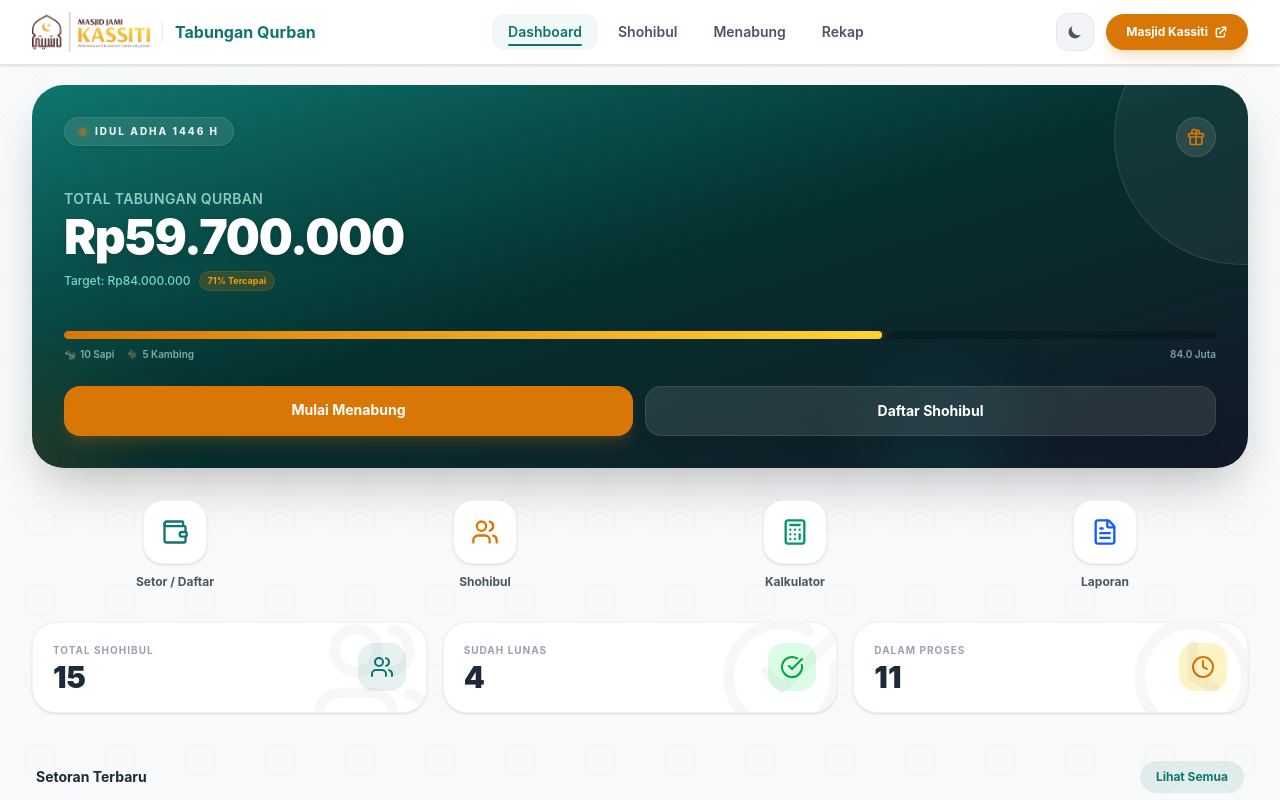
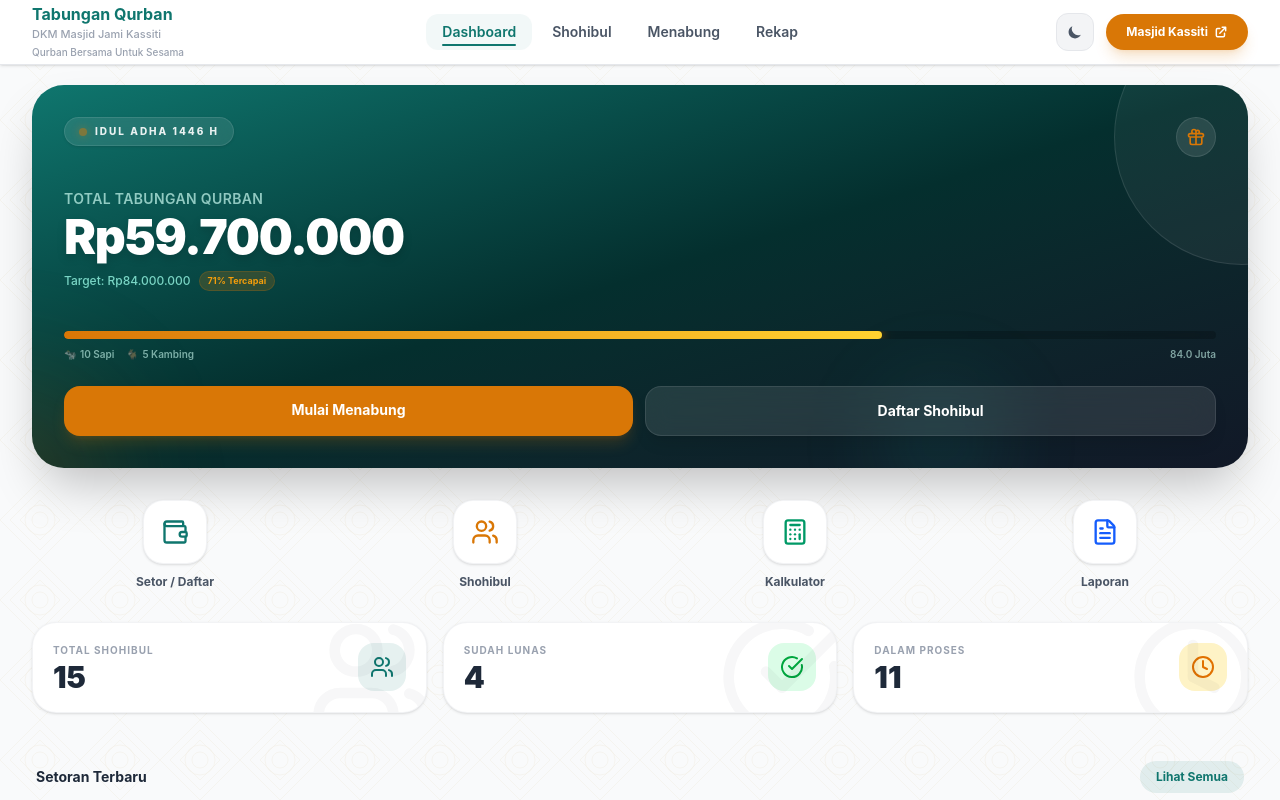
Before and after one commit to ndiecyber/TabunganQurban, a Vue app: page / in a window 1280 px wide. Shown: the top 800 px of the page. Built offline with nearby package versions, Linux system fonts and the light colour scheme; a web font is replaced by a local one; what vue3-apexcharts would draw is missing.

Commit message:
feat: replace logo with text-based headers and sub-captions in navigation bar

```diff
--- a/src/App.vue
+++ b/src/App.vue
@@ -10,10 +10,10 @@
         <div class="max-w-7xl mx-auto px-4 sm:px-6 lg:px-8 h-16 flex items-center justify-between">
           <!-- Logo & Title -->
           <a href="https://masjidkassiti.id" class="flex items-center space-x-3 group">
-            <img :src="store.isDarkMode ? '/logo-kassiti-dark.png' : '/logo-kassiti-light.png'" alt="DKM Jami Kassiti" class="h-10 w-auto" />
-            <div class="border-l border-gray-200 dark:border-gray-700 pl-3">
-              <span class="sr-only">DKM Jami Kassiti</span>
-              <h1 class="text-base font-bold text-primary dark:text-primary-light leading-tight ">Tabungan Qurban</h1>
+            <div>
+              <h1 class="text-base font-bold text-primary dark:text-primary-light leading-tight">Tabungan Qurban</h1>
+              <span class="block text-[11px] text-gray-400 dark:text-gray-500 font-medium mt-0.5">DKM Masjid Jami Kassiti</span>
+              <span class="block text-[10px] text-gray-400 dark:text-gray-500 font-medium mt-0.5">Qurban Bersama Untuk Sesama</span>
             </div>
           </a>
 
@@ -77,11 +77,11 @@
         <!-- Top Bar: Logo + Actions -->
         <div class="bg-white/95 dark:bg-dark/95 backdrop-blur-xl border-b border-gray-200/50 dark:border-white/5 px-4 pt-3 pb-2 shadow-sm transition-all duration-500">
           <div class="flex justify-between items-center">
-            <a href="https://masjidkassiti.id" class="flex items-center space-x-2.5">
-              <img :src="store.isDarkMode ? '/logo-kassiti-dark.png' : '/logo-kassiti-light.png'" alt="DKM Logo" class="h-9 w-auto" />
-              <div class="border-l border-gray-200 dark:border-gray-700 pl-2.5">
-                <h2 class="text-sm font-bold text-primary dark:text-primary-light  leading-tight">Tabungan Qurban</h2>
-                <span class="text-[9px] text-gray-400 dark:text-gray-500 font-medium">DKM Masjid Jami Kassiti</span>
+            <a href="https://masjidkassiti.id" class="flex items-center space-x-3">
+              <div>
+                <h2 class="text-sm font-bold text-primary dark:text-primary-light leading-tight">Tabungan Qurban</h2>
+                <span class="block text-[10px] text-gray-400 dark:text-gray-500 font-medium mt-0.5">DKM Masjid Jami Kassiti</span>
+                <span class="block text-[9px] text-gray-400 dark:text-gray-500 font-bold tracking-wide mt-0.5">Qurban Bersama Untuk Sesama</span>
               </div>
             </a>
             <div class="flex items-center space-x-2">
```
